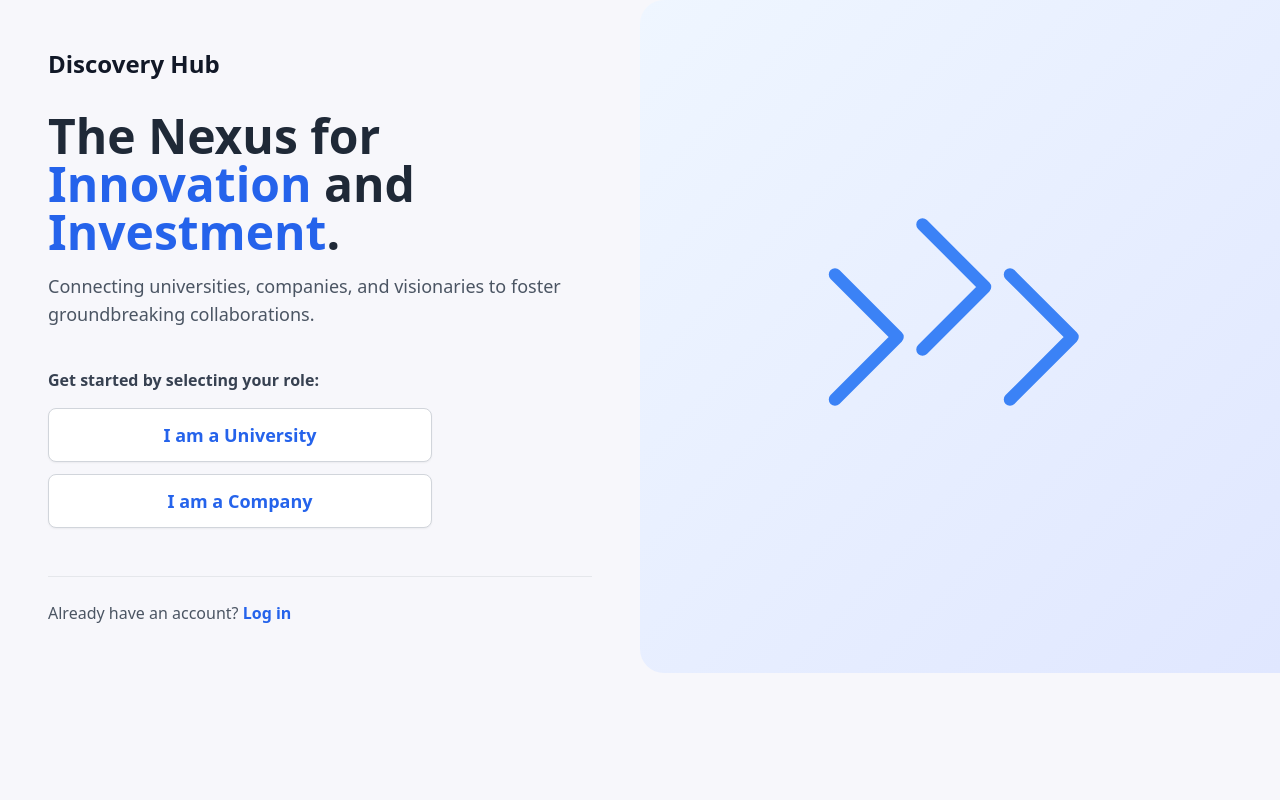
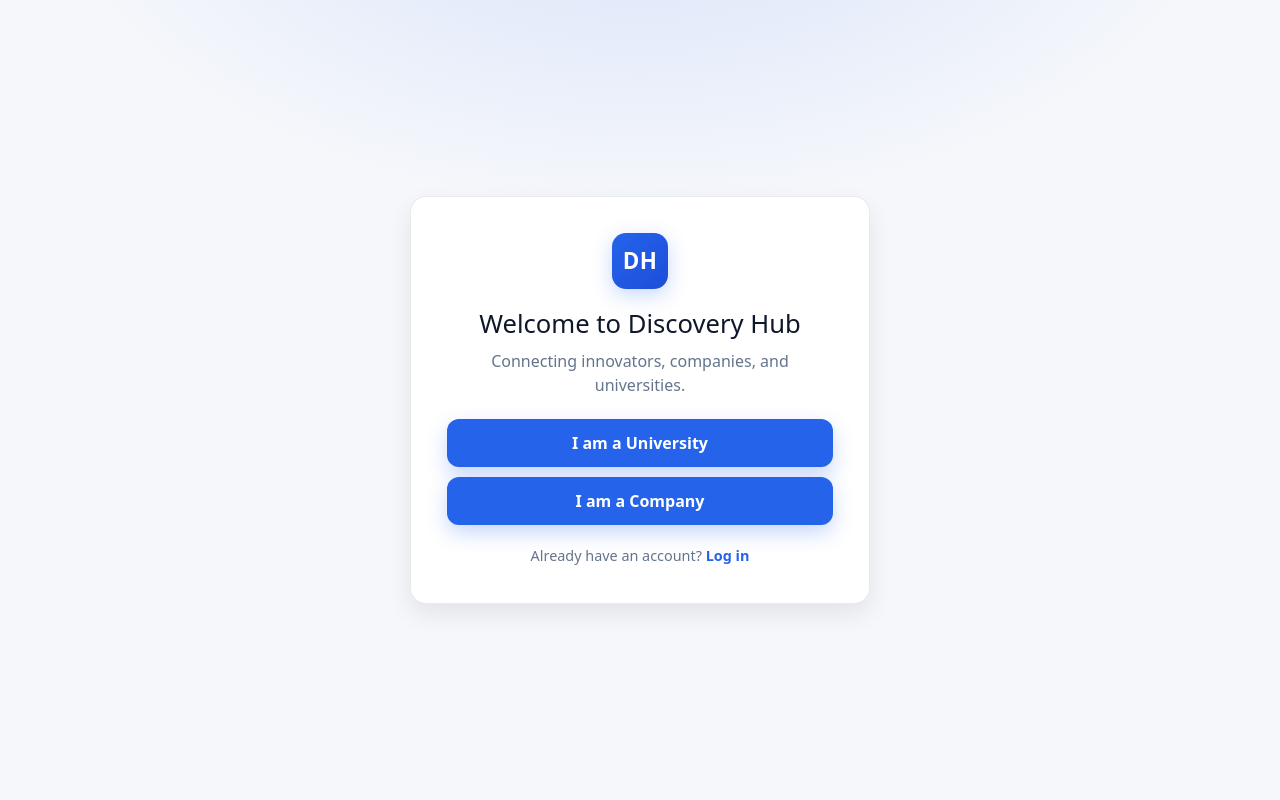
Before and after one commit to alrudniy/f25_discovery, a Django app: template templates/welcome.html in a window 1280 px wide. Run offline with Django 5.2, Linux system fonts and the light colour scheme; the template is opened without the code that fills it, so the values that code supplies are empty; some libraries are stand-ins or nearby versions.

Commit message:
style: Redesign welcome page with modern card layout and adaptive theme
Co-authored-by: aider (gemini/gemini-2.5-pro) <aider@aider.chat>

```diff
--- a/templates/welcome.html
+++ b/templates/welcome.html
@@ -1,52 +1,126 @@
 {% extends "base.html" %}
 
 {% block header %}
-  <!-- Overridden for welcome page style -->
+  <!-- The header is intentionally left empty for the welcome page's full-screen design. -->
 {% endblock header %}
 
 {% block page_content %}
-<div class="min-h-screen flex flex-col font-sans">
-  <div class="flex-grow w-full max-w-7xl mx-auto">
-    <div class="grid md:grid-cols-2 h-full">
-      <!-- Left Panel -->
-      <div class="flex flex-col justify-center p-8 md:p-12">
-        <div class="w-full">
-            <a class="text-2xl font-bold text-gray-900" href="{% url 'welcome' %}">Discovery Hub</a>
-            <h1 class="text-4xl lg:text-5xl font-bold text-gray-800 leading-tight mt-8">
-              The Nexus for <span class="text-blue-600">Innovation</span> and <span class="text-blue-600">Investment</span>.
-            </h1>
-            <p class="mt-4 text-lg text-gray-600">
-              Connecting universities, companies, and visionaries to foster groundbreaking collaborations.
-            </p>
-            <div class="mt-10">
-              <p class="font-semibold text-gray-700">Get started by selecting your role:</p>
-              <div class="mt-4 space-y-3">
-                <a href="{% url 'register' %}" class="block w-full max-w-sm text-center bg-white text-blue-600 border border-gray-300 rounded-lg py-3 px-6 text-lg font-semibold hover:bg-gray-50 transition shadow-sm">
-                  I am a University
-                </a>
-                <a href="{% url 'register' %}" class="block w-full max-w-sm text-center bg-white text-blue-600 border border-gray-300 rounded-lg py-3 px-6 text-lg font-semibold hover:bg-gray-50 transition shadow-sm">
-                  I am a Company
-                </a>
-              </div>
-            </div>
-            <div class="mt-12 border-t pt-6">
-                <p class="text-gray-600">Already have an account?
-                    <a href="{% url 'login' %}" class="font-semibold text-blue-600 hover:underline">Log in</a>
-                </p>
-            </div>
-        </div>
-      </div>
-      <!-- Right Panel -->
-      <div class="hidden md:flex items-center justify-center bg-gradient-to-br from-blue-50 to-indigo-100 rounded-l-3xl">
-        <div class="p-10">
-            <svg xmlns="http://www.w3.org/2000/svg" class="w-full h-full text-blue-500" viewBox="0 0 24 24" fill="none" stroke="currentColor" stroke-width="1" stroke-linecap="round" stroke-linejoin="round">
-                <path d="M2 7l5 5-5 5"/>
-                <path d="M9 3l5 5-5 5"/>
-                <path d="M16 7l5 5-5 5"/>
-            </svg>
-        </div>
-      </div>
-    </div>
+<style>
+    :root {
+      --bg: #f5f7fb;
+      --card: #ffffff;
+      --text: #0f172a;
+      --muted: #64748b;
+      --primary: #2563eb;
+      --primary-600: #1d4ed8;
+      --ring: rgba(37, 99, 235, 0.25);
+      --shadow: 0 10px 25px rgba(2, 6, 23, 0.08);
+      --radius: 16px;
+    }
+
+    @media (prefers-color-scheme: dark) {
+      :root {
+        --bg: #0b1220;
+        --card: #111827;
+        --text: #e5e7eb;
+        --muted: #94a3b8;
+        --primary: #3b82f6;
+        --primary-600: #2563eb;
+        --ring: rgba(59, 130, 246, 0.35);
+        --shadow: 0 10px 30px rgba(0, 0, 0, 0.4);
+      }
+    }
+
+    * { box-sizing: border-box; }
+
+    /* These styles apply to the body tag for the welcome page only. */
+    html, body { height: 100%; }
+    body {
+      margin: 0;
+      font-family: ui-sans-serif, system-ui, -apple-system, Segoe UI, Roboto, Helvetica, Arial;
+      color: var(--text);
+      background: radial-gradient(1000px 600px at 50% -150px, rgba(37,99,235,.15), transparent 60%), var(--bg);
+      display: grid;
+      place-items: center;
+      padding: 24px;
+    }
+
+    .card {
+      width: min(90vw, 460px);
+      background: var(--card);
+      border-radius: var(--radius);
+      box-shadow: var(--shadow);
+      padding: 36px;
+      border: 1px solid rgba(100,116,139,0.15);
+      text-align: center;
+    }
+
+    .logo {
+      width: 56px;
+      height: 56px;
+      border-radius: 14px;
+      background: linear-gradient(135deg, var(--primary), var(--primary-600));
+      display: grid;
+      place-items: center;
+      color: #fff;
+      font-weight: 800;
+      letter-spacing: .5px;
+      box-shadow: 0 6px 20px var(--ring);
+      user-select: none;
+      font-size: 1.4rem;
+      margin: 0 auto 16px;
+    }
+
+    h1 { font-size: 1.6rem; margin: 12px 0 6px; }
+    .sub { color: var(--muted); font-size: 1rem; margin-bottom: 22px; }
+
+    .role-buttons {
+      display: grid;
+      gap: 10px;
+      margin: 20px 0;
+    }
+
+    .role-buttons a {
+      display: block;
+      text-decoration: none;
+      border-radius: 12px;
+      background: var(--primary);
+      color: white;
+      font-weight: 600;
+      padding: 12px 16px;
+      transition: filter .2s, transform .05s;
+      box-shadow: 0 8px 20px var(--ring);
+    }
+
+    .role-buttons a:hover {
+      filter: brightness(1.05);
+      transform: translateY(-1px);
+    }
+
+    .hint { color: var(--muted); font-size: .9rem; margin-top: 16px; }
+
+    a.text-link {
+      color: var(--primary);
+      font-weight: 600;
+      text-decoration: none;
+    }
+
+    a.text-link:hover {
+      text-decoration: underline;
+    }
+</style>
+<main class="card">
+  <div class="logo">DH</div>
+  <h1>Welcome to Discovery Hub</h1>
+  <p class="sub">Connecting innovators, companies, and universities.</p>
+
+  <div class="role-buttons">
+    <a href="{% url 'register' %}?type=university">I am a University</a>
+    <a href="{% url 'register' %}?type=company">I am a Company</a>
   </div>
-</div>
+
+  <p class="hint">Already have an account?
+    <a href="{% url 'login' %}" class="text-link">Log in</a>
+  </p>
+</main>
 {% endblock page_content %}
```
